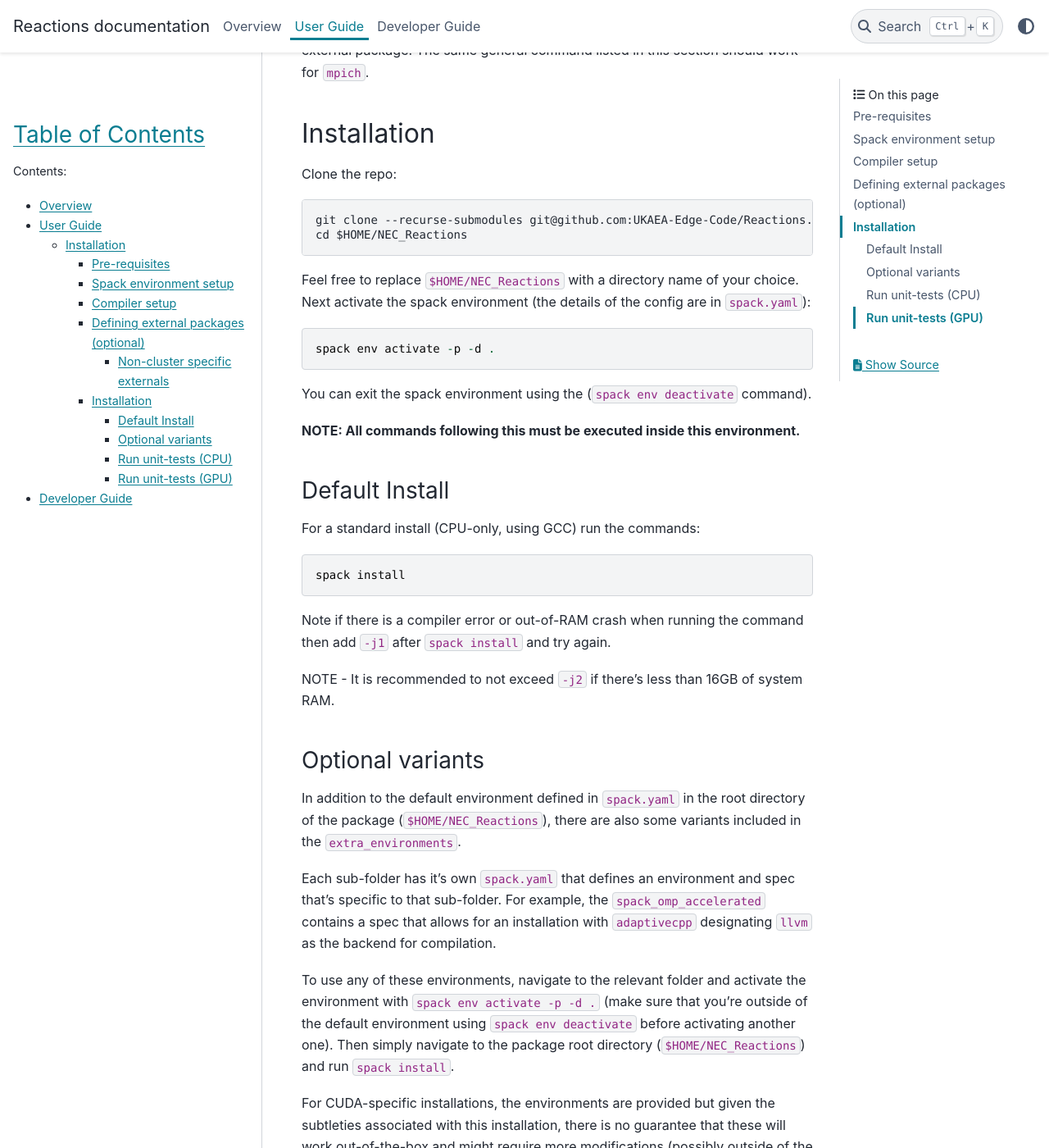
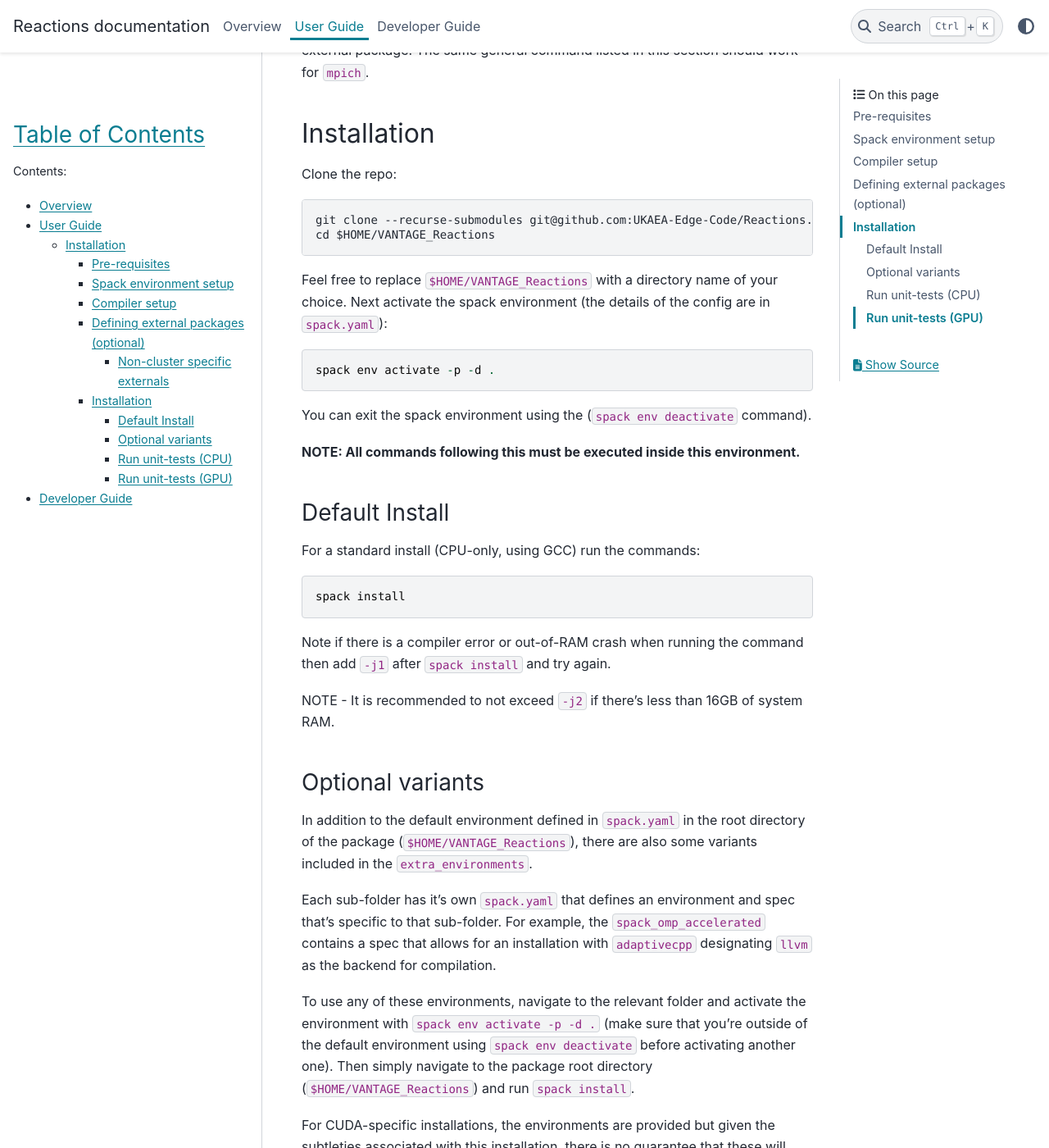
Before and after one commit to UKAEA-Edge-Code/VANTAGE-Reactions, a Sphinx documentation site: the page built from docs/sphinx/source/guide-user/installation.rst, in a window 1280 px wide and 1400 px high, scrolled down 2717 px. Shown: the whole window at 82% size. Built offline with Sphinx 7.4.7 and the PyData theme 0.15.4, drawn with Linux system fonts in a browser that asks for light colours.

Commit message:
Removed references in the docs and README to NEC_Reactions and replaced them with VANTAGE_Reactions.

```diff
--- a/docs/sphinx/source/guide-user/installation.rst
+++ b/docs/sphinx/source/guide-user/installation.rst
@@ -86,10 +86,10 @@
 Clone the repo:
 ::
 
-    git clone --recurse-submodules git@github.com:UKAEA-Edge-Code/Reactions.git $HOME/NEC_Reactions
-    cd $HOME/NEC_Reactions
+    git clone --recurse-submodules git@github.com:UKAEA-Edge-Code/Reactions.git $HOME/VANTAGE_Reactions
+    cd $HOME/VANTAGE_Reactions
 
-Feel free to replace ``$HOME/NEC_Reactions`` with a directory name of your choice.
+Feel free to replace ``$HOME/VANTAGE_Reactions`` with a directory name of your choice.
 Next activate the spack environment (the details of the config are in ``spack.yaml``):
 ::
 
@@ -112,12 +112,12 @@
 
 Optional variants
 ~~~~~~~~~~~~~~~~~
-In addition to the default environment defined in ``spack.yaml`` in the root directory of the package (``$HOME/NEC_Reactions``), there are also some variants included in the ``extra_environments``.
+In addition to the default environment defined in ``spack.yaml`` in the root directory of the package (``$HOME/VANTAGE_Reactions``), there are also some variants included in the ``extra_environments``.
 
 Each sub-folder has it's own ``spack.yaml`` that defines an environment and spec that's specific to that sub-folder. For example, the ``spack_omp_accelerated``
 contains a spec that allows for an installation with ``adaptivecpp`` designating ``llvm`` as the backend for compilation.
 
-To use any of these environments, navigate to the relevant folder and activate the environment with ``spack env activate -p -d .`` (make sure that you're outside of the default environment using ``spack env deactivate`` before activating another one). Then simply navigate to the package root directory (``$HOME/NEC_Reactions``) and run ``spack install``.
+To use any of these environments, navigate to the relevant folder and activate the environment with ``spack env activate -p -d .`` (make sure that you're outside of the default environment using ``spack env deactivate`` before activating another one). Then simply navigate to the package root directory (``$HOME/VANTAGE_Reactions``) and run ``spack install``.
 
 For CUDA-specific installations, the environments are provided but given the subtleties associated with this installation, there is no guarantee that these will work out-of-the-box and might require more modifications (possibly outside of the ``spack.yaml``) to function.
 
```
Also changed, not shown: README.md (+2 -2 lines).
